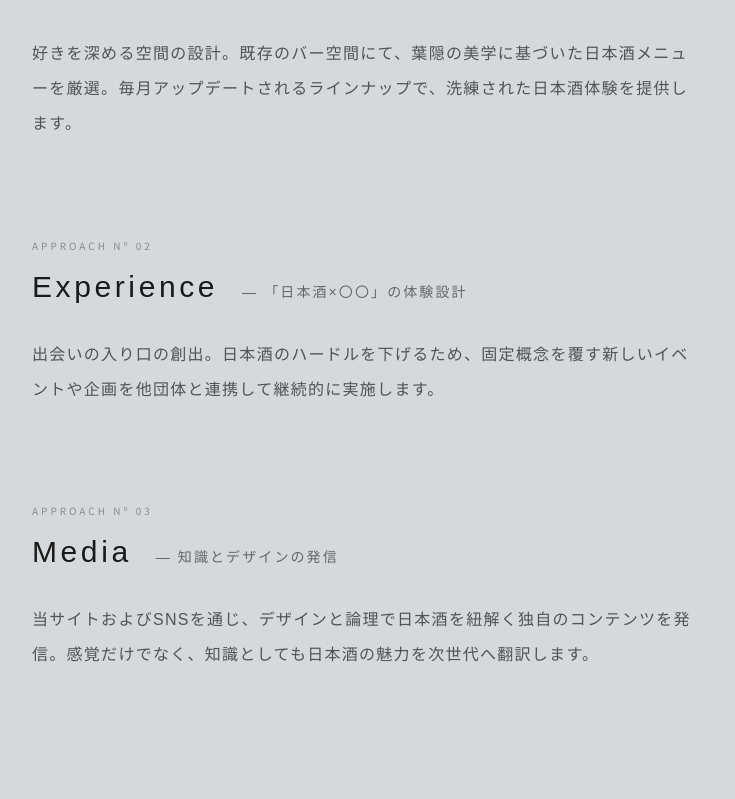
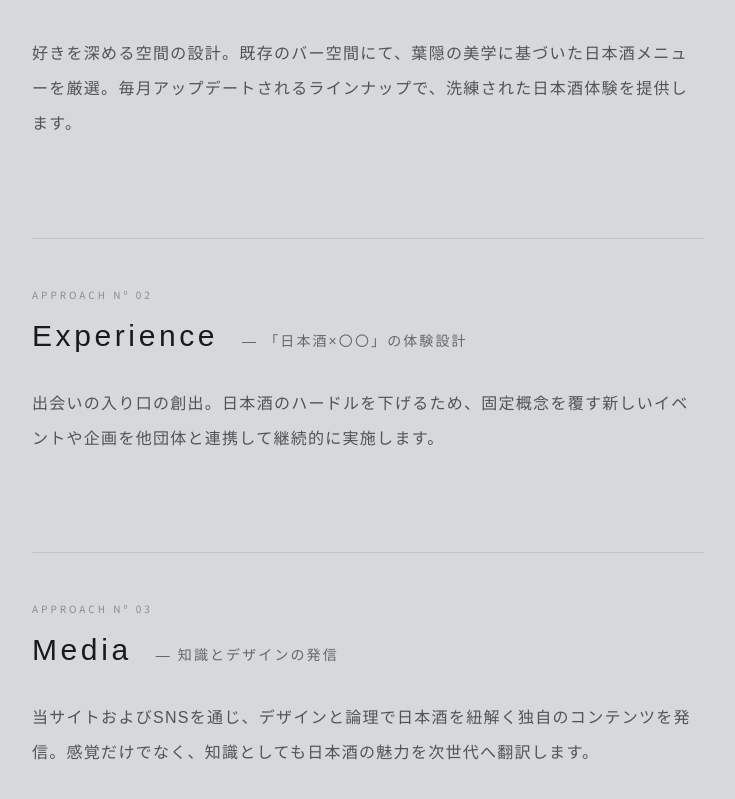
Before and after one commit to sutemailadd888/Hagakure-HP, a Next.js app: page / in a window 1280 px wide. Shown: the part 2231-3030 px from the top of the page, without its empty margins (272-1007 px from the left). Built offline with nearby package versions, Linux system fonts and the light colour scheme.

Commit message:
approach

```diff
--- a/components/approach-section.tsx
+++ b/components/approach-section.tsx
@@ -31,7 +31,6 @@ export function ApproachSection() {
     <section className="px-6 py-32 md:py-48 bg-background">
       <div className="mx-auto max-w-2xl">
 
-        {/* セクションタイトル（左揃えの軸をキープ） */}
         <FadeIn>
           <h2 className="font-sans text-xs tracking-[0.35em] text-foreground/40 uppercase">
             Approach
@@ -41,28 +40,30 @@ export function ApproachSection() {
         <div className="mt-16 space-y-16 md:mt-24 md:space-y-24">
           {approaches.map((item, index) => (
             <FadeIn key={item.number} delay={index * 0.1}>
-              {/* ▼ ヘアライン（極細の罫線）を追加し、上部に余白を取る ▼ */}
-              <article className="border-t border-foreground/10 pt-8 md:pt-12 first:border-t-0 first:pt-0">
+              {/* ▼ 修正箇所：index（順番）を使って、最初（0番目）以外の時だけ線と余白を追加する ▼ */}
+              <article
+                className={
+                  index === 0
+                    ? "" // 最初の要素は線も上の余白もなし（スッキリさせる）
+                    : "border-t border-foreground/10 pt-8 md:pt-12" // 2つ目以降にヘアラインと余白を追加
+                }
+              >
 
                 <div className="flex flex-col gap-2">
-                  {/* ナンバリングを「Nº」システムに統合 */}
                   <span className="font-sans text-[10px] tracking-[0.3em] text-foreground/40 uppercase">
                     Approach Nº {item.number}
                   </span>
 
-                  {/* タイトルとサブタイトルを美しく配置 */}
                   <div className="flex flex-col md:flex-row md:items-baseline md:gap-6 mt-2">
                     <h3 className="font-serif text-2xl tracking-[0.12em] text-foreground md:text-3xl">
                       {item.title}
                     </h3>
                     <p className="mt-2 font-serif text-sm tracking-[0.15em] text-foreground/60 md:mt-0">
-                      {/* サブタイトルも明朝体にすることで、Curation(英)との対比を際立たせる */}
                       — {item.subtitle}
                     </p>
                   </div>
                 </div>
 
-                {/* 本文（Philosophyと同じように行間をたっぷりとる） */}
                 <p className="mt-6 font-serif text-sm leading-[2.2] tracking-[0.08em] text-foreground/70 md:mt-8 md:text-base md:leading-[2.2]">
                   {item.description}
                 </p>
```
